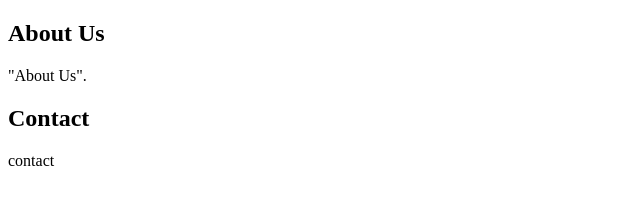
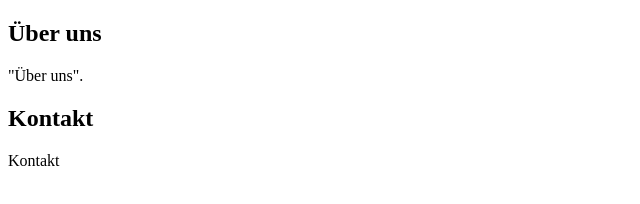
Before and after one commit to armina02/AniMatch, a plain HTML site: page About us.html in a window 1280 px wide. Shown: the full height of the page, 0-640 px from the left. Drawn offline with Linux system fonts and the light colour scheme.

Commit message:
Auf Deutasch

```diff
--- a/About us.html
+++ b/About us.html
@@ -8,13 +8,13 @@
 
     <div>
         <div>
-            <h2>About Us</h2>
-            <div>"About Us".</div>
+            <h2>Über uns</h2>
+            <div>"Über uns".</div>
         </div>
 
         <div>
-            <h2>Contact</h2>
-            <div>contact</div>
+            <h2>Kontakt</h2>
+            <div>Kontakt</div>
         </div>
     </div>
 
```
Also changed, not shown: Anmeldung.html (+3 -3 lines).
